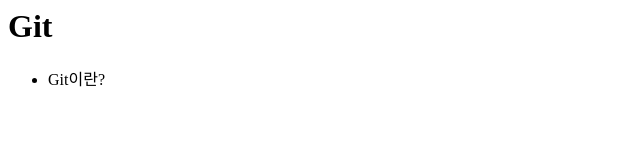
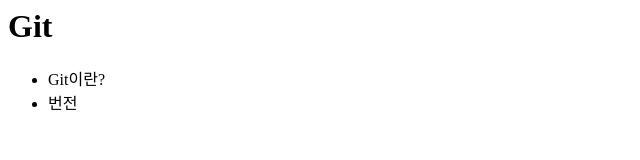
Before and after one commit to leejaesool/first_github_repository, a plain HTML site: page index.html in a window 1280 px wide. Shown: the full height of the page, 0-640 px from the left. Drawn offline with Linux system fonts and the light colour scheme.

Commit message:
index.html - 버전 추가

```diff
--- a/index.html
+++ b/index.html
@@ -5,6 +5,7 @@
         </header>
         <ul>
             <li>Git이란?</li>
+            <li>번전</li>
         </ul>
     </body>
 </html>
```
